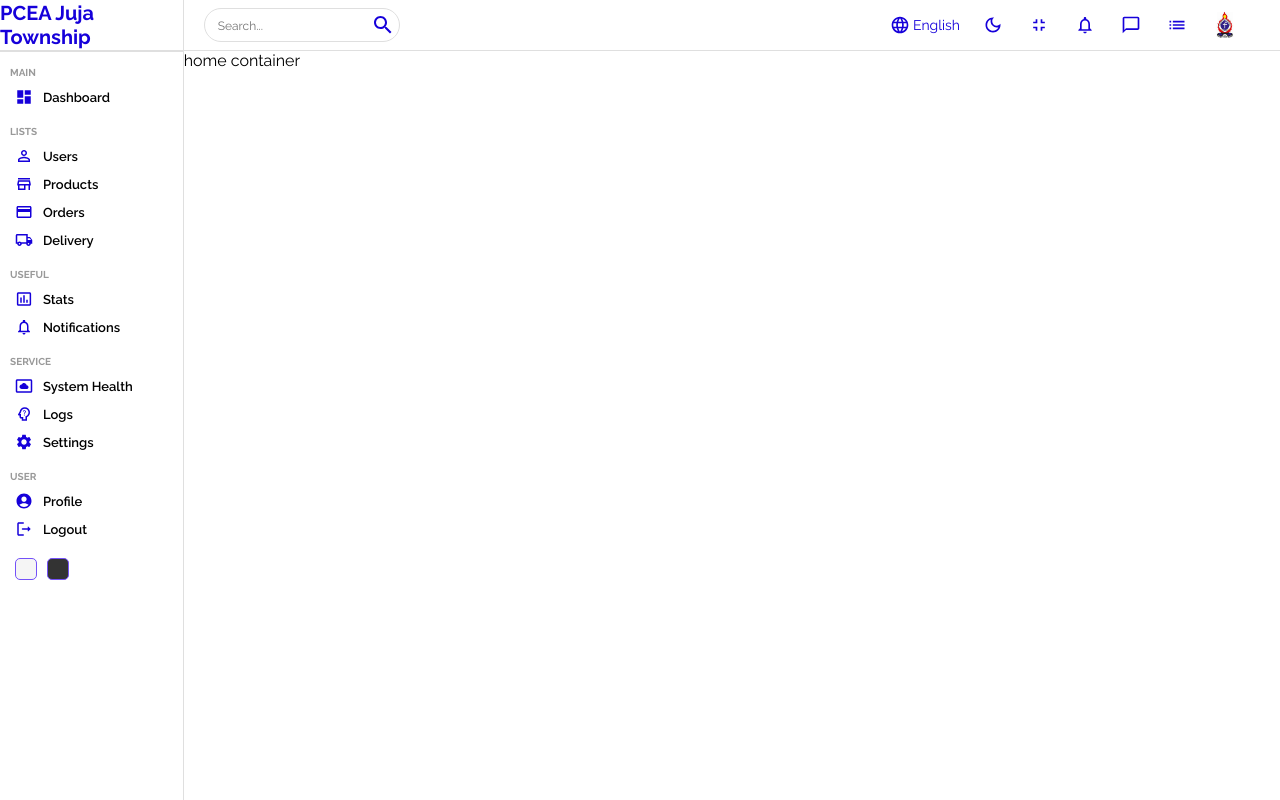
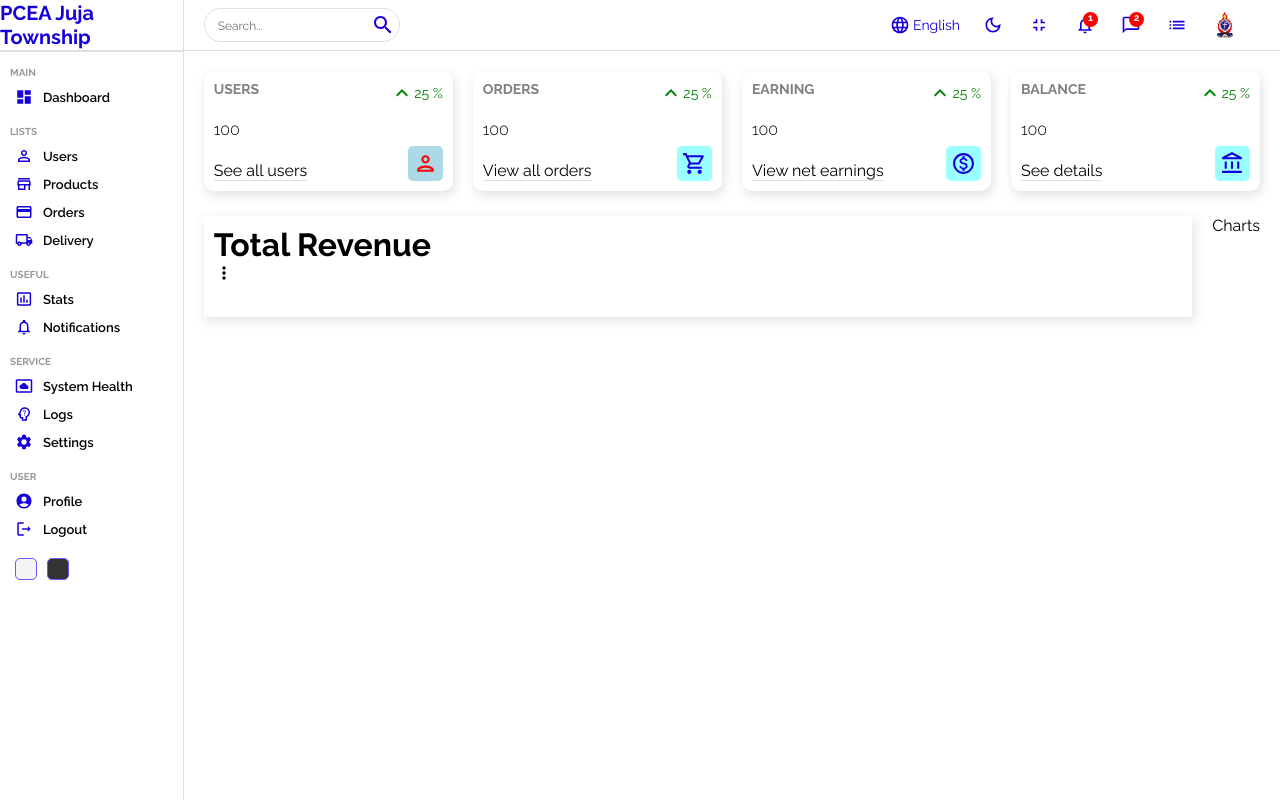
Before and after one commit to Alex-Gichau/geeshau-mgt-system, a React (Create React App) app: page / in a window 1280 px wide. Built offline with nearby package versions, Linux system fonts and the light colour scheme.

Commit message:
widgets and navbars

```diff
--- /dev/null
+++ b/src/components/charts/Charts.jsx
@@ -0,0 +1,9 @@
+import "./charts.scss"
+
+const Charts = () => {
+  return (
+    <div>Charts</div>
+  )
+}
+
+export default Charts
--- /dev/null
+++ b/src/components/charts/charts.scss
@@ -0,0 +1,5 @@
+.charts {
+    flex:3;
+
+
+}
--- /dev/null
+++ b/src/components/featured/Featured.jsx
@@ -0,0 +1,18 @@
+import { MoreVertOutlined } from "@mui/icons-material"
+import "./featured.scss"
+
+const Featured = () => {
+  return (
+    <div className="featured">
+        <div className="top">
+            <h1 className="title">Total Revenue</h1>
+            <MoreVertOutlined fontSize="small"/>
+        </div>
+        <div className="bottom">
+
+        </div>
+    </div>
+  )
+}
+
+export default Featured
--- /dev/null
+++ b/src/components/featured/featured.scss
@@ -0,0 +1,6 @@
+.featured {
+    flex:2;
+    -webkit-box-shadow:2px 4px 10px 1px rgba(0,0,0,0.47);
+    box-shadow: 2px 4px 10px 1px rgba(201, 201, 201, 0.47);
+    padding: 10px;
+}
--- a/src/components/navbar/Navbar.jsx
+++ b/src/components/navbar/Navbar.jsx
@@ -27,9 +27,11 @@ const Navbar = () => {
           </div>
           <div className="item">
             <NotificationsNoneOutlined className="icon"/>
+            <div className="counter">1</div>
           </div>
           <div className="item">
             <ChatBubbleOutline className="icon"/>
+            <div className="counter">2</div>
           </div>
           <div className="item">
             <ListOutlined className="icon"/>
--- a/src/components/navbar/navbar.scss
+++ b/src/components/navbar/navbar.scss
@@ -46,6 +46,7 @@ $background-color:rgb(255, 255, 255);
             display: flex;
             align-items: center;
             margin-right: 20px;
+            position: relative;
 
 
             .icon {
@@ -58,6 +59,22 @@ $background-color:rgb(255, 255, 255);
                 height: 30px;
                 border-radius: 50%;
             }
+
+            .counter {
+                background-color: red;
+                width:15px;
+                height: 15px;
+                border-radius: 50%;
+                color: white;
+                display: flex;
+                align-content: center;
+                justify-content:center;
+                font-size: 10px;
+                font-weight: bold;
+                position:absolute;
+                top: 0;
+                right: 0;
+            }
         }
     }
 }
--- /dev/null
+++ b/src/components/widgets/Widgets.jsx
@@ -0,0 +1,69 @@
+import { AccountBalanceOutlined, KeyboardArrowUp, MonetizationOnOutlined, PersonOutlined, ShoppingCartOutlined } from '@mui/icons-material'
+import './widgets.scss';
+
+const Widgets = ({ type }) => {
+    let data;
+
+    //Mock data
+    const amount = 100
+    const diff = 25
+
+    switch (type) {
+        case "user":
+            data = {
+                title: "USERS",
+                isMoney: false,
+                link: "See all users",
+                icon: <PersonOutlined className="icon" style={{ color: 'red', backgroundColor:"lightblue"}} />,
+            };
+            break;
+        case "order":
+            data = {
+                title: "ORDERS",
+                isMoney: false,
+                link: "View all orders",
+                icon: <ShoppingCartOutlined className="icon" />,
+            };
+            break;
+        case "earning":
+            data = {
+                title: "EARNING",
+                isMoney: false,
+                link: "View net earnings",
+                icon: <MonetizationOnOutlined className="icon" />,
+            };
+            break;
+        case "balance":
+            data = {
+                title: "BALANCE",
+                isMoney: false,
+                link: "See details",
+                icon: <AccountBalanceOutlined className="icon" />,
+            };
+            break;
+        default:
+            break;
+    }
+
+    return (
+        <div className='widget'>
+            <div className='left'>
+                <span className="title">{data.title}</span>
+                <span className="counter">
+                    {data.isMoney && "$"} {amount}
+                </span>
+                <span className="link">{data.link}</span>
+
+            </div>
+            <div className='right'>
+                <div className="percentage positive">
+                    <KeyboardArrowUp />
+                    {diff} %
+                </div>
+                {data.icon}
+            </div>
+        </div>
+    )
+}
+
+export default Widgets
--- /dev/null
+++ b/src/components/widgets/widgets.scss
@@ -0,0 +1,67 @@
+$main-color:rgb(22, 0, 218);
+$main-color-light:rgb(216, 212, 255);
+$border-color:rgb(223, 223, 223);
+$title-light-grey:#999;
+$background-color:rgb(255, 255, 255);
+
+.widget {
+    display: flex;
+    justify-content: space-between;
+    flex: 1;
+    padding: 10px;
+    border-radius: 10px;
+    -webkit-box-shadow: 2px 4px 10px 1px rgba(0, 0, 0, 0.47);
+    box-shadow: 2px 4px 10px 1px rgba(201, 201, 201, 0.47);
+    height: 100px;
+
+    .left,
+    .right {
+        display: flex;
+        flex-direction: column;
+        justify-content: space-between;
+    }
+
+    .title {
+        font-weight: bold;
+        font-size: 14px;
+        color: grey;
+
+    }
+
+    .counter {
+        font-style: 28px;
+        font-weight: 300;
+    }
+
+    .link {
+        width: max-content;
+        font-style: 12px;
+        border-bottom: 1px solid $border-color;
+    }
+
+    .percentage {
+        display: flex;
+        align-items: center;
+        font-size: 14px;
+
+        &.positive {
+            color: green;
+        }
+
+        &.negative {
+            color: red;
+        }
+    }
+
+    .icon {
+        font-size: 25px;
+        padding: 5px;
+        border-radius: 5px;
+        align-self: flex-end;
+        color: $main-color;
+        background-color: rgb(155, 255, 255);
+
+
+    }
+
+}
--- a/src/pages/home/Home.jsx
+++ b/src/pages/home/Home.jsx
@@ -1,6 +1,9 @@
 import Sidebar from "../../components/sidebar/Sidebar"
 import Navbar from "../../components/navbar/Navbar"
-import "./home.scss"
+import "./home.scss";
+import Widgets from "../../components/widgets/Widgets";
+import Featured from "../../components/featured/Featured";
+import Charts from "../../components/charts/Charts"
 
 const Home = () => {
   return (
@@ -8,7 +11,16 @@ const Home = () => {
       <Sidebar />
       <div className="homeContainer">
         <Navbar />
-        home container
+        <div className="widgets">
+          <Widgets type="user"/>
+          <Widgets type="order"/>
+          <Widgets type="earning"/>
+          <Widgets type="balance"/>
+        </div>
+        <div className="charts">
+          <Featured/>
+          <Charts/>
+        </div>
       </div>
     </div>
   )
--- a/src/pages/home/home.scss
+++ b/src/pages/home/home.scss
@@ -3,5 +3,15 @@
 
     .homeContainer {
         flex:6;
+
+        .widgets, .charts {
+            display: flex;
+            padding: 20px;
+            gap: 20px;
+        }
+
+        .charts {
+            padding:5px 20px;
+        }
     }
 }
```
